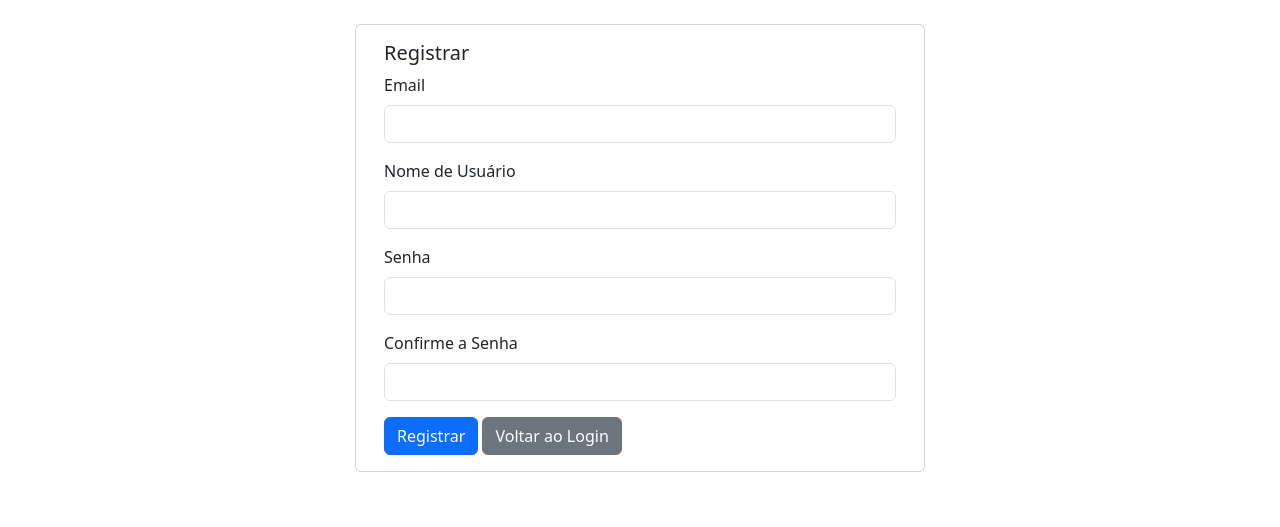
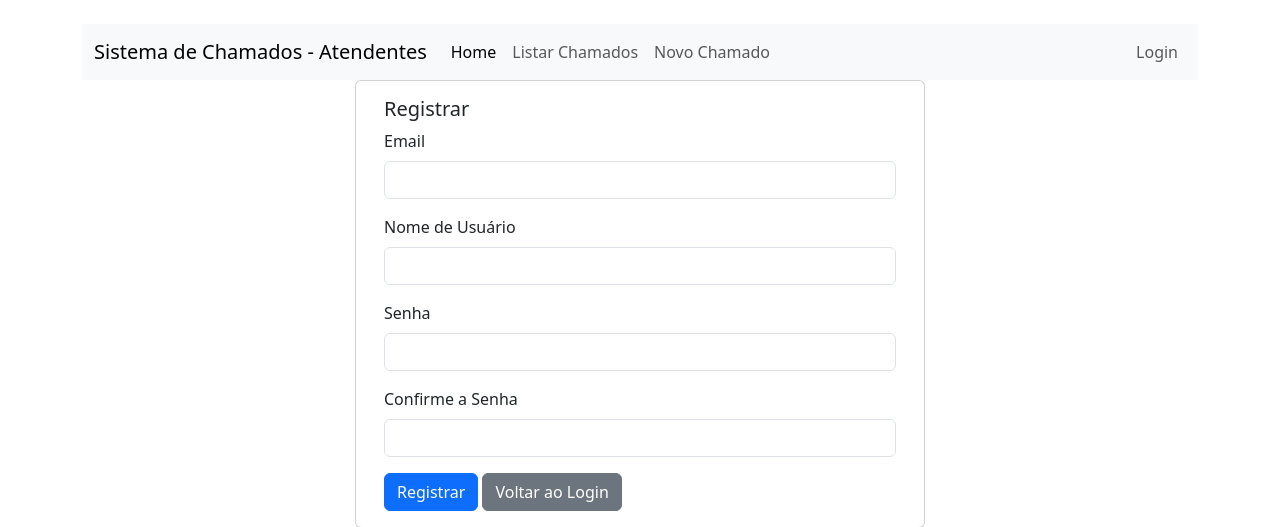
Before and after one commit to brennolsantos/desafio-cloudpark-sistema-chamados, a Django app: page /autenticacao/registrar/ in a window 1280 px wide. Shown: the top 527 px of the page. Run offline with Django 5.2, Linux system fonts and the light colour scheme.

Commit message:
feat: adicionando navbar com items

```diff
--- a/atendentes/templates/base.html
+++ b/atendentes/templates/base.html
@@ -10,6 +10,40 @@
   </head>
   <body>
     <div class="container mt-4">
+                <nav class="navbar navbar-expand-lg bg-body-tertiary">
+            <div class="container-fluid">
+                <a class="navbar-brand" href="#">Sistema de Chamados - Atendentes</a>
+                <button class="navbar-toggler" type="button" data-bs-toggle="collapse" data-bs-target="#navbarSupportedContent" aria-controls="navbarSupportedContent" aria-expanded="false" aria-label="Toggle navigation">
+                <span class="navbar-toggler-icon"></span>
+                </button>
+                <div class="collapse navbar-collapse" id="navbarSupportedContent">
+                <ul class="navbar-nav me-auto mb-2 mb-lg-0">
+                    <li class="nav-item">
+                    <a class="nav-link active" aria-current="page" href="/">Home</a>
+                    </li>
+                    <li class="nav-item">
+                        <a class="nav-link" href="/atendentes/chamados/">Listar Chamados</a>
+                    </li>
+                    <li class="nav-item">
+                        <a class="nav-link" href="/atendentes/chamados/novo">Novo Chamado</a>
+                    </li>
+                </ul>
+                <ul class="navbar-nav ms-auto mb-2 mb-lg-0">
+                    {% if request.user.is_authenticated %}
+                        <li class="nav-item">
+                            <a class="nav-link" href="#">Olá, {{ request.user.username }}</a>
+                        </li>
+                        <li class="nav-item">
+                            <a class="btn btn-primary" style="margin-left: 20px;" href="/autenticacao/logout/">Logout</a>
+                        </li>
+                    {% else %}
+                        <li class="nav-item">
+                            <a class="nav-link" href="/autenticacao/login/">Login</a>
+                        </li>
+                    {% endif %}
+                </div>
+            </div>
+        </nav>
       {% block content %}
       {% endblock %}
     </div>
```
Also changed, not shown: atendentes/templates/atendentes/chamados.html (+11 -3 lines).
